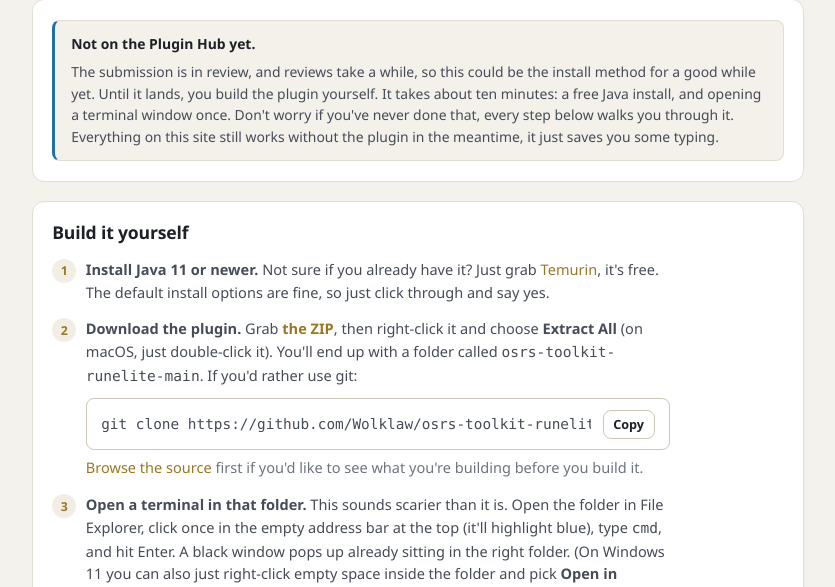
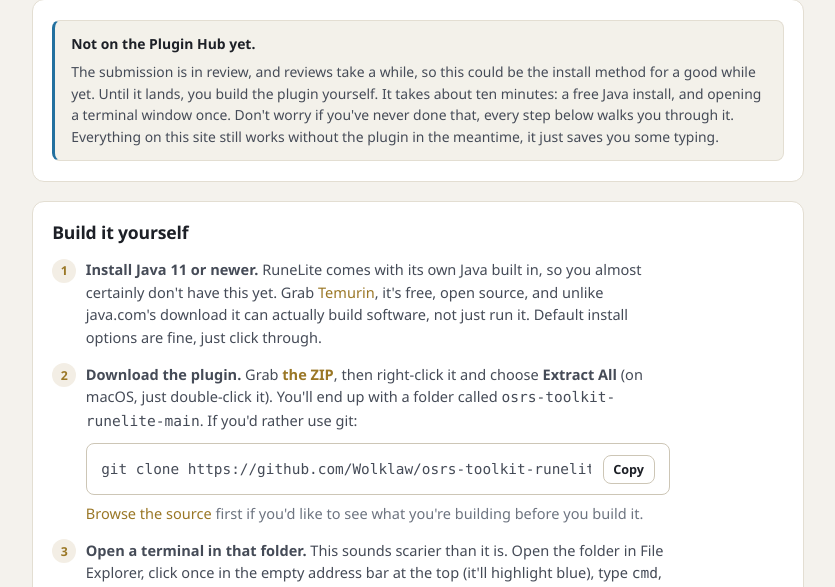
Before and after one commit to Wolklaw/OSRS-Toolkit, a FastAPI app: page /plugin in a window 1280 px wide. Shown: the part 168-755 px from the top of the page, without its empty margins (222-1057 px from the left). Run offline with FastAPI, Linux system fonts and the light colour scheme.

Commit message:
Explain why Temurin, not java.com, for the plugin build step

```diff
--- a/src/toolkit_web/templates/plugin.html
+++ b/src/toolkit_web/templates/plugin.html
@@ -20,9 +20,11 @@
   <div class="prose">
     <h2 style="margin-top:0">Build it yourself</h2>
     <ol class="steps">
-      <li><strong>Install Java 11 or newer.</strong> Not sure if you already have it? Just grab
-        <a href="https://adoptium.net/" target="_blank" rel="noopener">Temurin</a>, it's free.
-        The default install options are fine, so just click through and say yes.</li>
+      <li><strong>Install Java 11 or newer.</strong> RuneLite comes with its own Java built in,
+        so you almost certainly don't have this yet. Grab
+        <a href="https://adoptium.net/" target="_blank" rel="noopener">Temurin</a>, it's free,
+        open source, and unlike java.com's download it can actually build software, not just
+        run it. Default install options are fine, just click through.</li>
       {#
         Every link here is built from PLUGIN_BRANCH rather than written out, so the ZIP, the
         clone and the folder name cannot drift apart -- see the note beside that constant for
```
